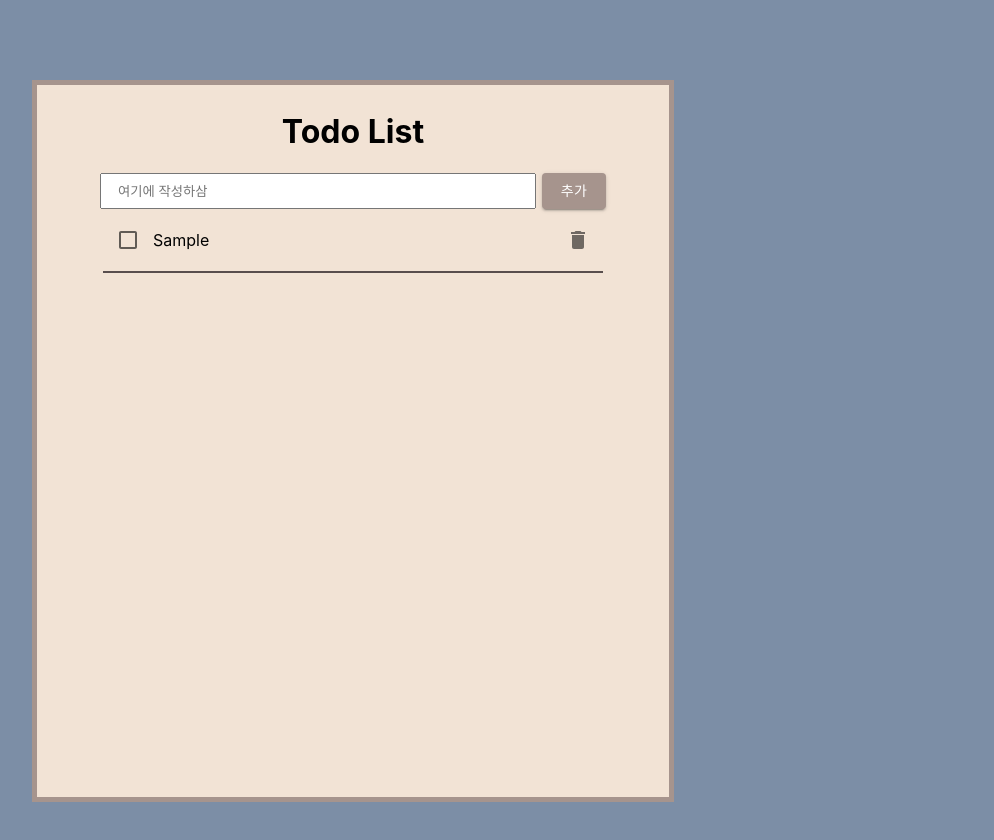
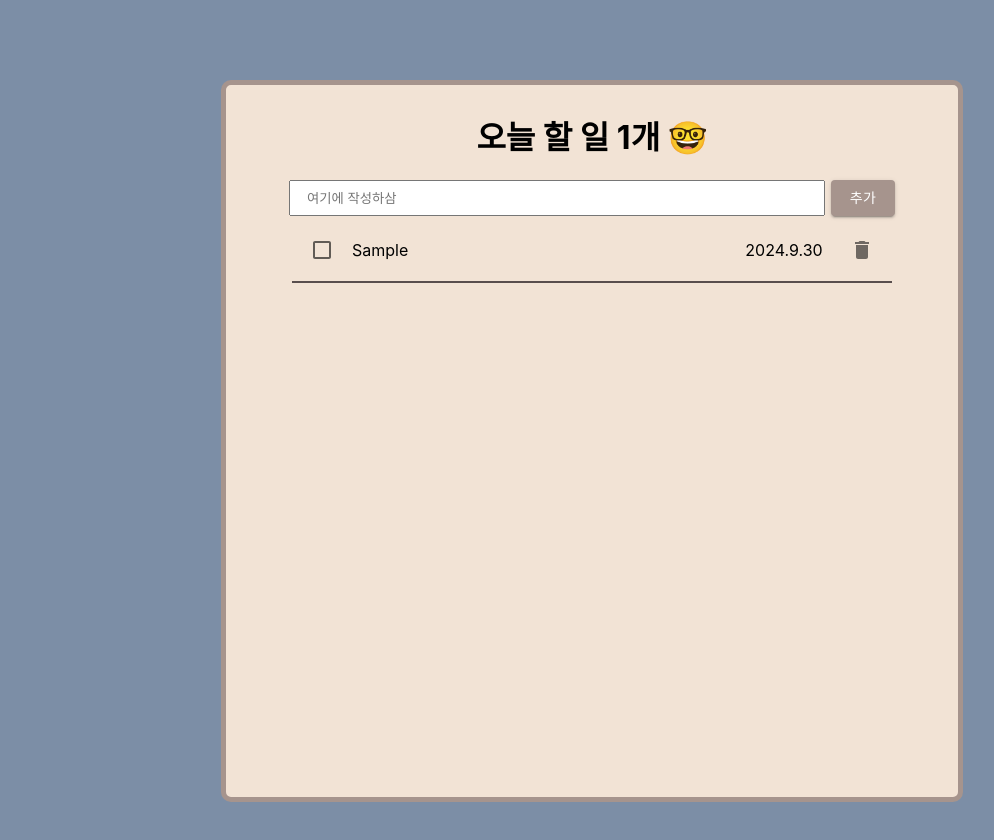
Before and after one commit to lliiiim/TodoList, a React (Create React App) app: page / in a window 1280 px wide. Both pictures are taken after typing "Sample" into the empty fields and a click on the button "추가". Shown: the top 840 px of the page, without its empty margins (48-1042 px from the left). Built offline with nearby package versions, Linux system fonts and the light colour scheme.

Commit message:
날짜 추가, css 수정

```diff
--- a/src/App.css
+++ b/src/App.css
@@ -1,18 +1,19 @@
 body{
   background-color: #7C8EA6;
+  display: flex;
+  justify-content: center;
 }
 
 .box-line{
   border: 5px solid #A6948D;
   background-color: #F2E3D5;
-  /* border-radius: 25px; */
+  border-radius: 10px;
   padding: 6px 16px;
   margin: 80px;
-  width: 600px;
+  width: 700px;
   height: 700px;
-  overflow-y: auto;
-  display: flex; /* 플렉스 컨테이너로 설정 */
-  align-items: center; /* 가로 중앙 정렬 */
+  display: flex;
+  align-items: center;
   flex-direction: column; /* 하위 요소들을 세로로 정렬 */
 }
 
@@ -20,14 +21,19 @@ body{
   display: flex; /* 가로 정렬 */
 }
 
+.list-container{
+  margin-top: 3px;
+  overflow-y: auto;
+}
+
 .todo-input{
-  width: 400px;
+  width: 500px;
   padding: 6px 16px;
   margin-right: 6px;
 }
 
 .todo-item{
-  width: 500px;
+  width: 600px;
   border-bottom: 2px solid #594E4D;
   display: flex;
   padding: 10px 0;
@@ -37,9 +43,21 @@ body{
   width: 10%;
 }
 
+.item-text-container{
+  width: 80%;
+  display: flex;
+  align-items: center;
+}
+
 .item-text{
   width: 80%;
+  word-break: break-all; /* 긴 단어가 끊기도록 설정 */
+}
+
+.item-date{
+  width: 20%;
   display: flex;
+  justify-content: center;
   align-items: center;
 }
 
--- a/src/App.js
+++ b/src/App.js
@@ -20,9 +20,13 @@ function App() {
 
     if (inputValue.trim() === '') return; // 빈값 추가 안 함
 
+    const currentDate = new Date();
+    const formattedDate = `${currentDate.getFullYear()}.${currentDate.getMonth() + 1}.${currentDate.getDate()}`;
+
     const newItem = {
       id: nextId.current,
-      text: inputValue
+      text: inputValue,
+      date : formattedDate
     };
 
     setTodoList([...todoList, newItem]) // 기존 todoList + inputValue
@@ -30,7 +34,7 @@ function App() {
 
     nextId.current += 1;
   }
-
+console.log(todoList)
   const enterKey = (e) => {
     if(e.key === 'Enter'){
       addItem();
@@ -43,14 +47,16 @@ function App() {
   }
   return (
     <div className='box-line'>
-      <h1>Todo List</h1>
-      <div className="input-container">
+      <h1>{todoList.length > 0 ? `오늘 할 일 ${todoList.length}개 🤓` : '오늘의 할 일은? 🤔'}</h1>
+      <div className='input-container'>
         {/* <input type='text' onChange={(event)=>console.log(event.target.value)}/> */}
         <input className='todo-input' value={inputValue} type='text' placeholder='여기에 작성하삼' onChange={(e)=>setInputValue(e.target.value)} onKeyDown={(e)=>enterKey(e)}/>
         {/* <button onClick={addItem}>추가</button> */}
         <Button variant='contained' style={{backgroundColor: '#A6948D'}} onClick={addItem}>추가</Button>
       </div>
-      <TodoBoard todoList={todoList} delItem={delItem}/>
+      <div className='list-container'>
+        <TodoBoard todoList={todoList} delItem={delItem}/>
+      </div>
     </div>
   );
 }
--- a/src/component/TodoBoard.js
+++ b/src/component/TodoBoard.js
@@ -16,7 +16,8 @@ function TodoBoard({todoList, delItem}){
         return(
             <div>
                 {/* <TodoItem/> */}
-                {todoList.map((index) => <TodoItem key={index.id} item={index} delItem={delItem} />)}
+                {/* {todoList.map((index) => <TodoItem key={index.id} item={index} delItem={delItem} />)} */}
+                {[...todoList].reverse().map((item) => (<TodoItem key={item.id} item={item} delItem={delItem} />))}
             </div>
         )
     }
--- a/src/component/TodoItem.js
+++ b/src/component/TodoItem.js
@@ -17,8 +17,9 @@ function TodoItem({item, delItem}){
     return(
         <div className='todo-item'>
             <Checkbox {...label} className='item-checkbox' checked={checked} onChange={handleCheck}/>
-            <span className='item-text' style={{ textDecoration: checked ? 'line-through' : 'none' }}>
-                {item.text}
+            <span className='item-text-container'>
+                <div className='item-text' style={{ textDecoration: checked ? 'line-through' : 'none' }}>{item.text}</div>
+                <div className='item-date'>{item.date}</div>
             </span>
             <IconButton aria-label='delete' className='item-del-button' onClick={() => delItem(item.id)}>
                 <DeleteIcon />
```
